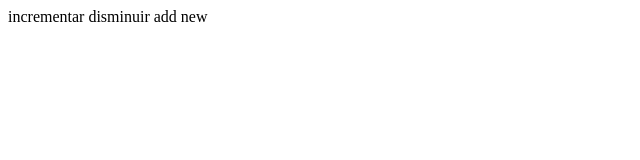
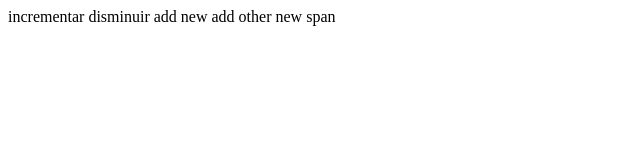
Before and after one commit to IsaacGutierrez/shapeJS, a plain HTML site: page index.html in a window 1280 px wide. Shown: the whole page, without its empty margins (0-640 px from the left). Drawn offline with Linux system fonts and the light colour scheme.

Commit message:
update index

```diff
--- a/index.html
+++ b/index.html
@@ -8,6 +8,7 @@
 <span onclick="Componentes.incrementar()">incrementar</span>
 <span onclick="Componentes.reducir()">disminuir</span>
 <span>add new</span>
+<span>add other new span</span>
 <script type="text/javascript" src="main.js"></script>
 </body>
 </html>
```
